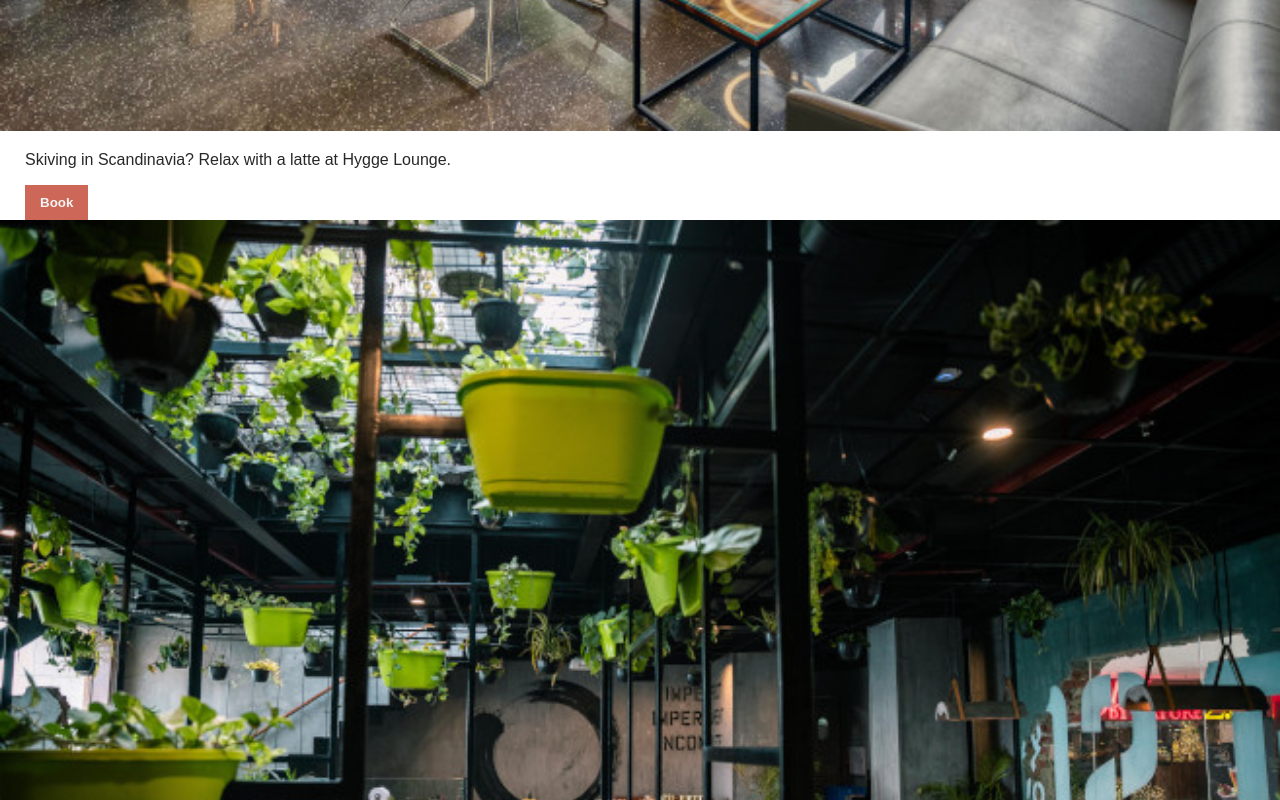
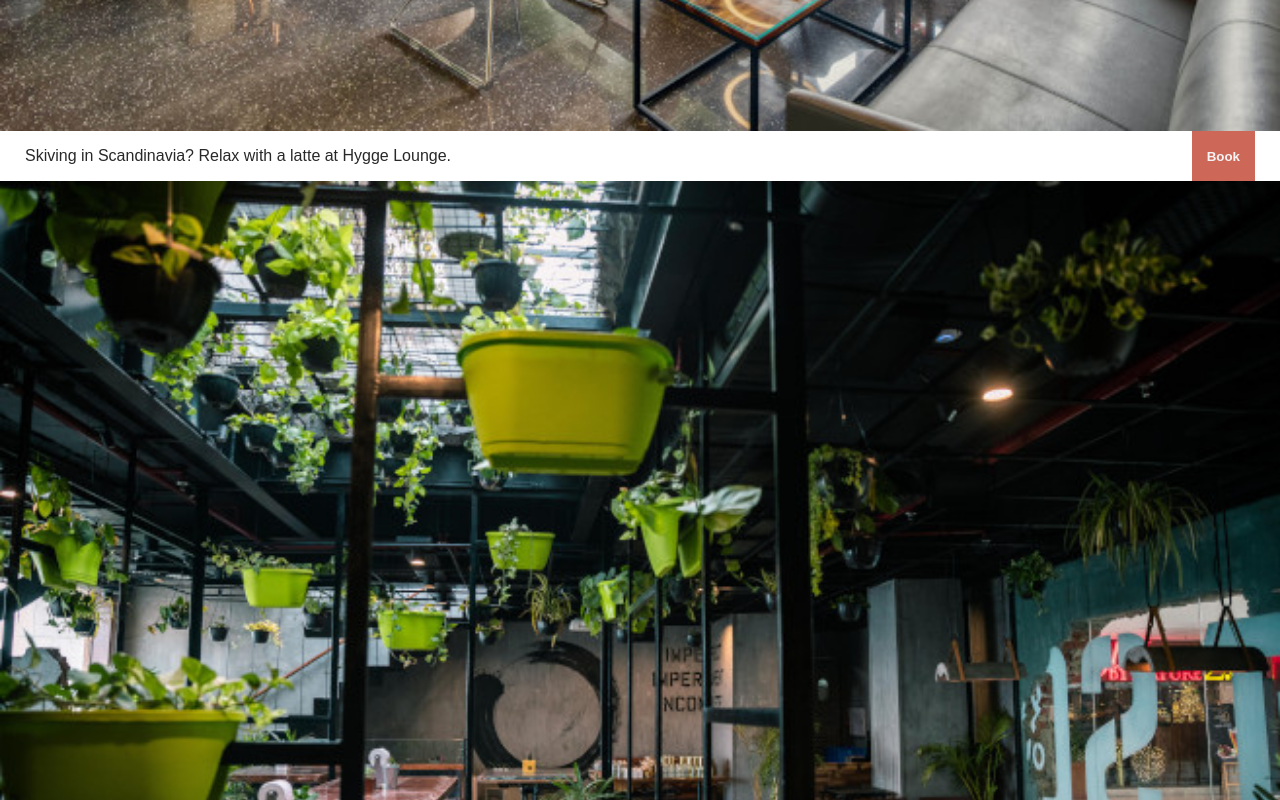
Before and after one commit to mpumi-moale/Coworking-space-site, a website built with Vite: page index.html in a window 1280 px wide. Shown: the part 900-1700 px from the top of the page. Built offline with nearby package versions, Linux system fonts and the light colour scheme.

Commit message:
adjusted the book button

```diff
--- a/src/style.css
+++ b/src/style.css
@@ -48,6 +48,7 @@ h1 {
 }
 
 .item-img {
+    display: block;
     width: 100%;
 }
 
@@ -61,7 +62,10 @@ h1 {
 }
 
 .caption {
+    display: flex;
+    justify-content: space-between;
     margin: 0 25px;
+    gap: 20px;
 }
 
 button {
```
